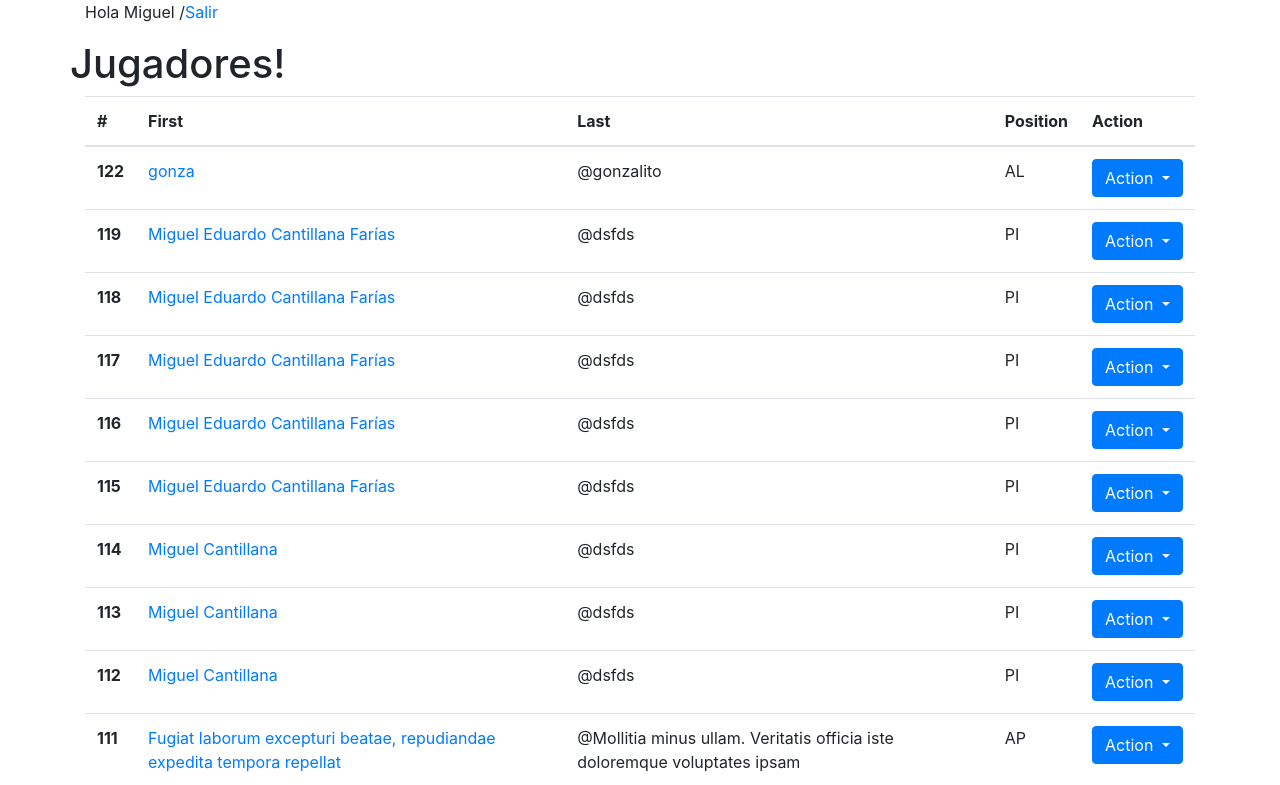
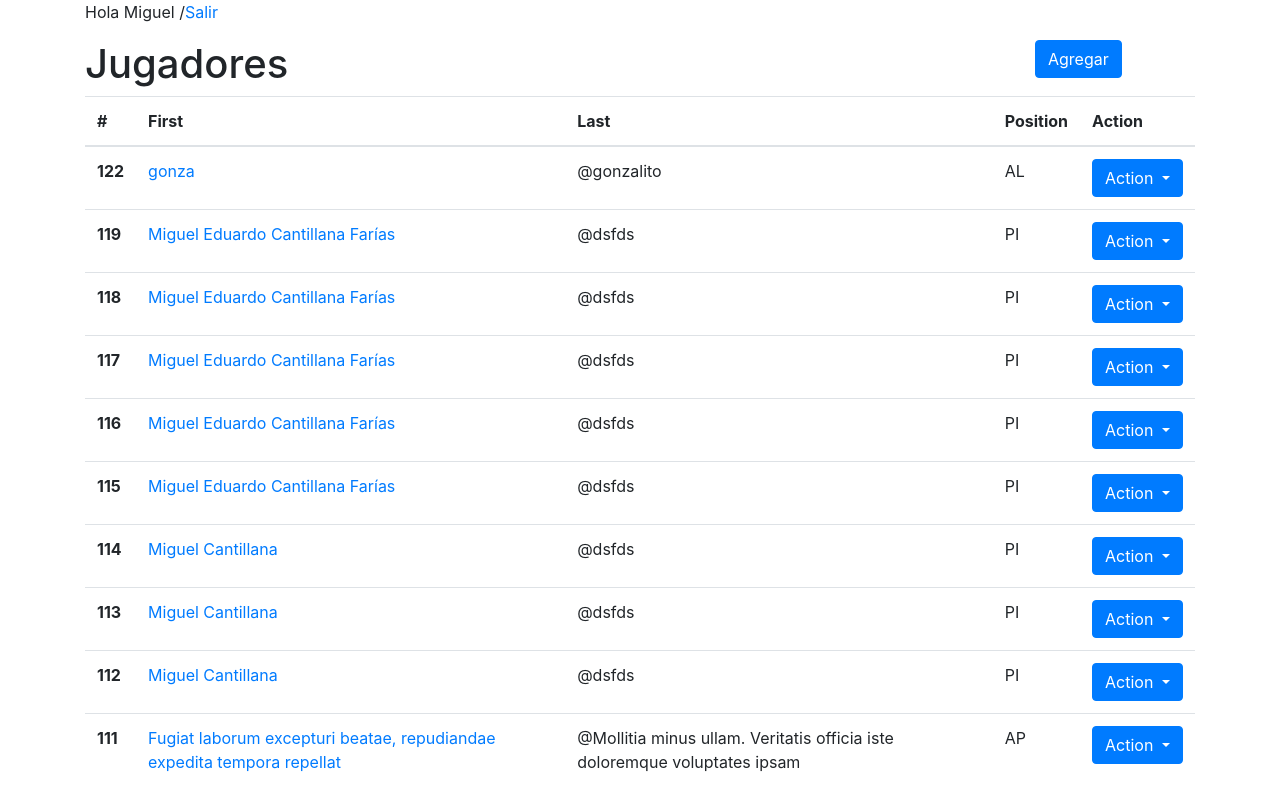
Before and after one commit to GonzAndre/Solemne1Dw-2018, a Django app: page /basket/ in a window 1280 px wide. Shown: the top 785 px of the page. Run offline with Django 3.2, Linux system fonts and the light colour scheme; a user stored in the database is signed in; data comes from the database, SQL or seed files in the repository; both versions use the stored data as it was before the commit; some libraries are stand-ins or nearby versions.

Commit message:
boton agregar

```diff
--- a/basket/templates/player/list_player.html
+++ b/basket/templates/player/list_player.html
@@ -11,11 +11,30 @@
     <title>Listar jugadores!</title>
   </head>
   <body>
+
     <div class="container">
 
             <p>Hola {{request.user.first_name}} /<a href="{% url 'auth_logout' %}">Salir</a></p>
+
         <div class="row">
-            <h1>Jugadores!</h1>
+               <div class="col-sm-10">
+              <h1>Jugadores</h1>
+            </div>
+                <div class="col-sm-2">
+                  <a href="{% url 'player_add' %}">
+                        <button class="btn btn-primary" type="button">Agregar</button>
+                    </a>
+                </div>
+
+
+          </div>
+        <div class="row">
+
+
+
+
+
+
             <div class="col-md-12">
 
 
```
Also changed, not shown: basket/migrations/0004_auto_20180529_1919.py (added), db.sqlite3.
